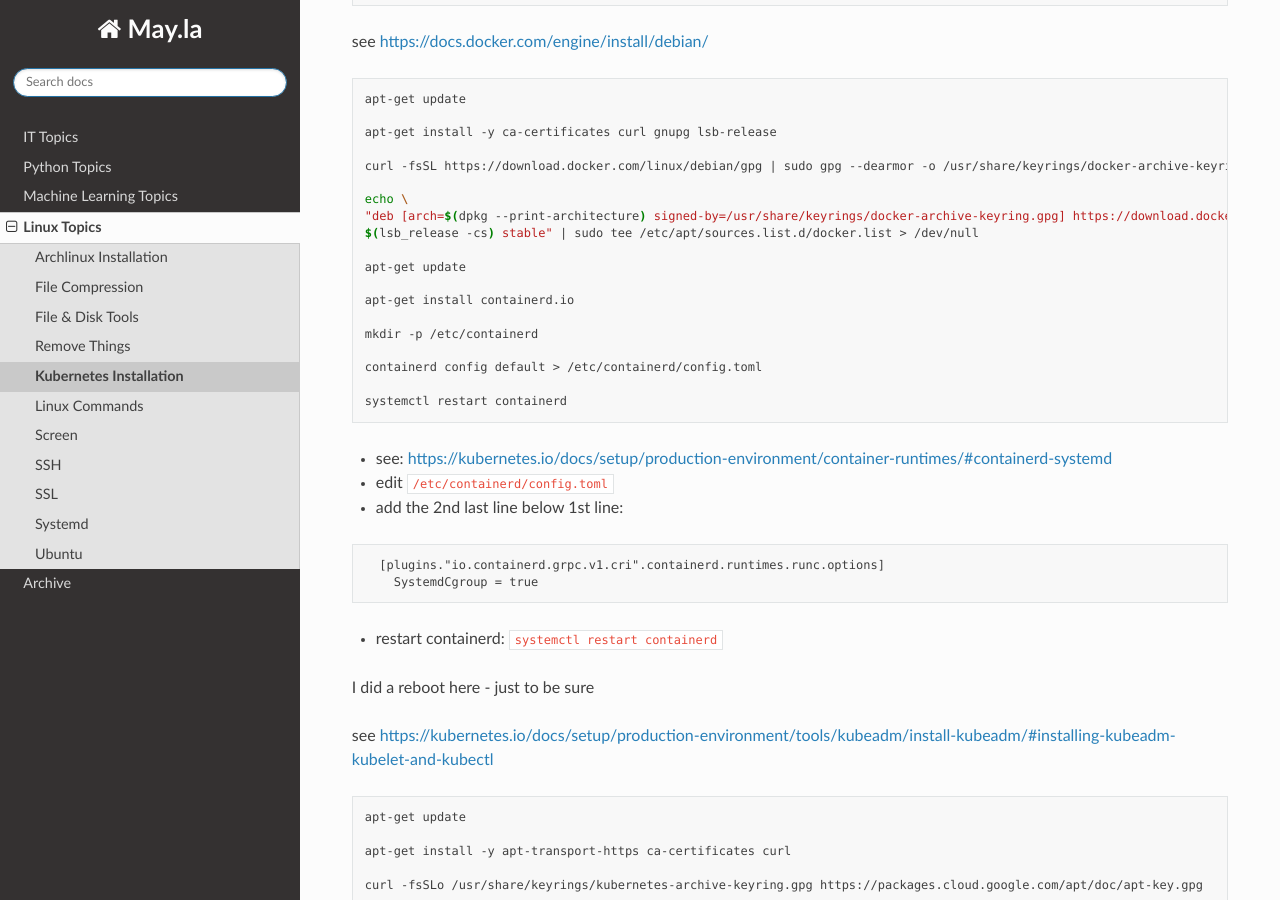
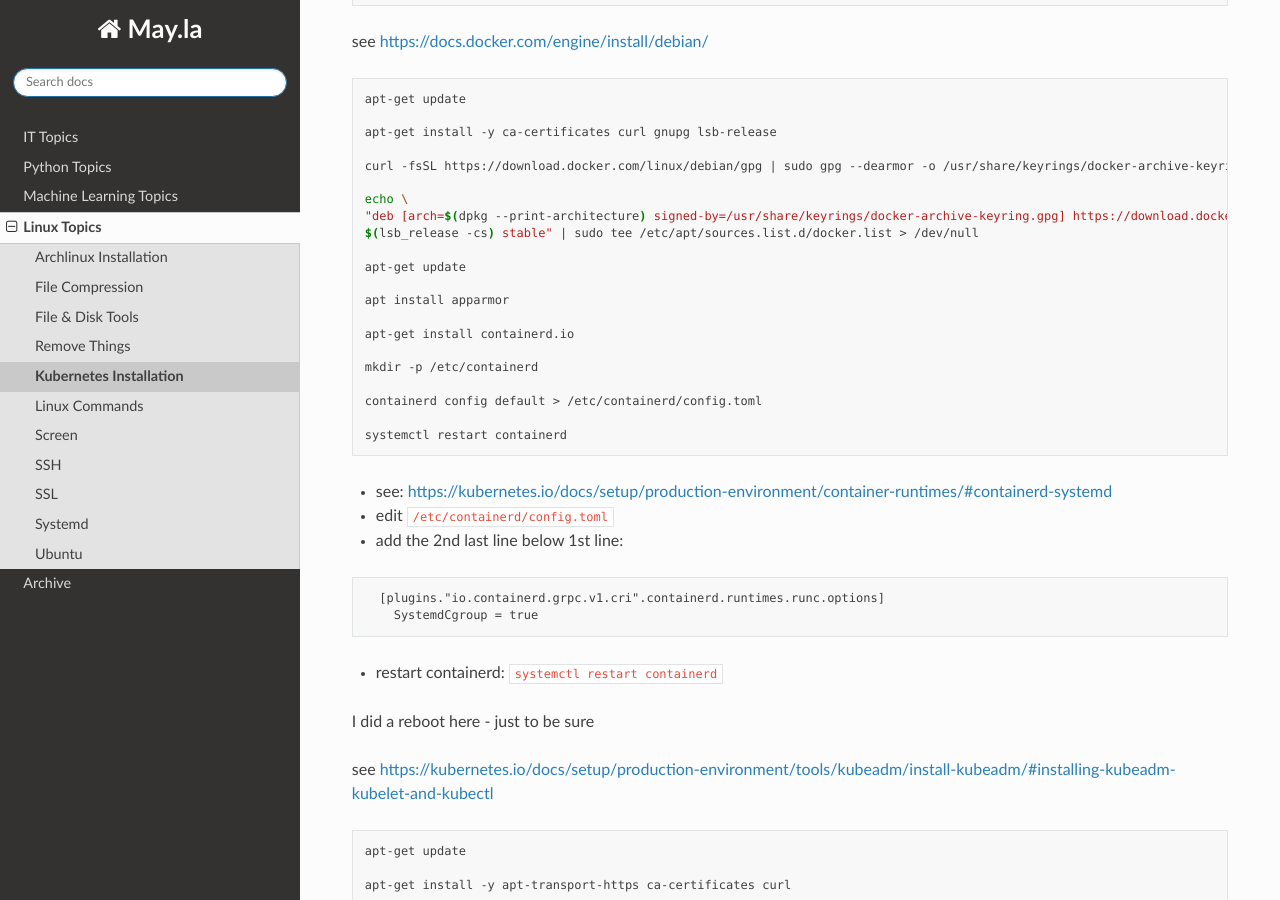
Before and after one commit to PhilipMay/May.la, a Sphinx documentation site: the page built from source/linux/kubernetes-install.md, in a window 1280 px wide and 900 px high, scrolled down 964 px. Built offline with Sphinx 7.4.7 and the Read the Docs theme 2.0.0, drawn with Linux system fonts in a browser that asks for light colours.

Commit message:
Update kubernetes-install.md

```diff
--- a/source/linux/kubernetes-install.md
+++ b/source/linux/kubernetes-install.md
@@ -52,6 +52,8 @@ echo \
 $(lsb_release -cs) stable" | sudo tee /etc/apt/sources.list.d/docker.list > /dev/null
 
 apt-get update
+
+apt install apparmor
 
 apt-get install containerd.io
 
```
